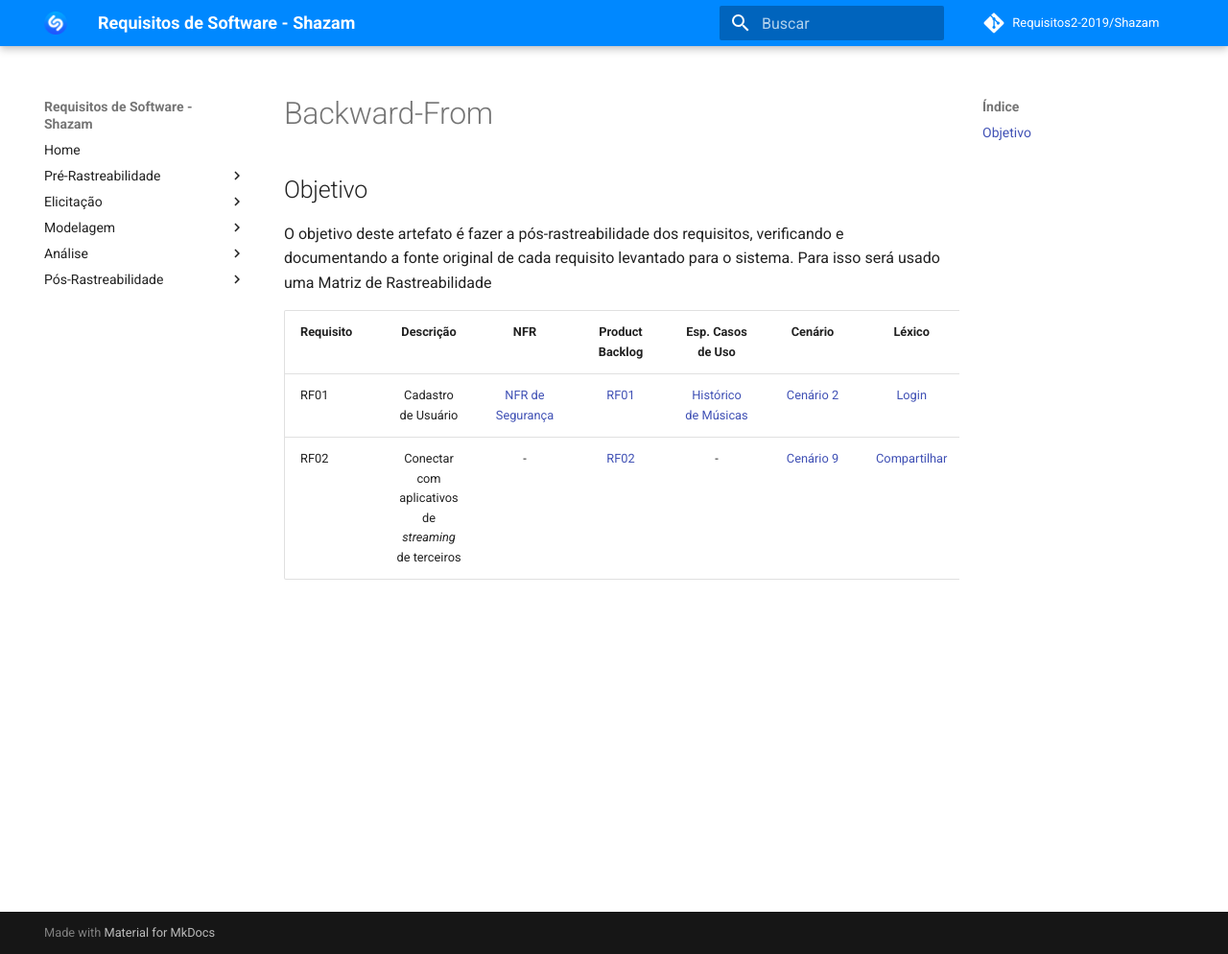
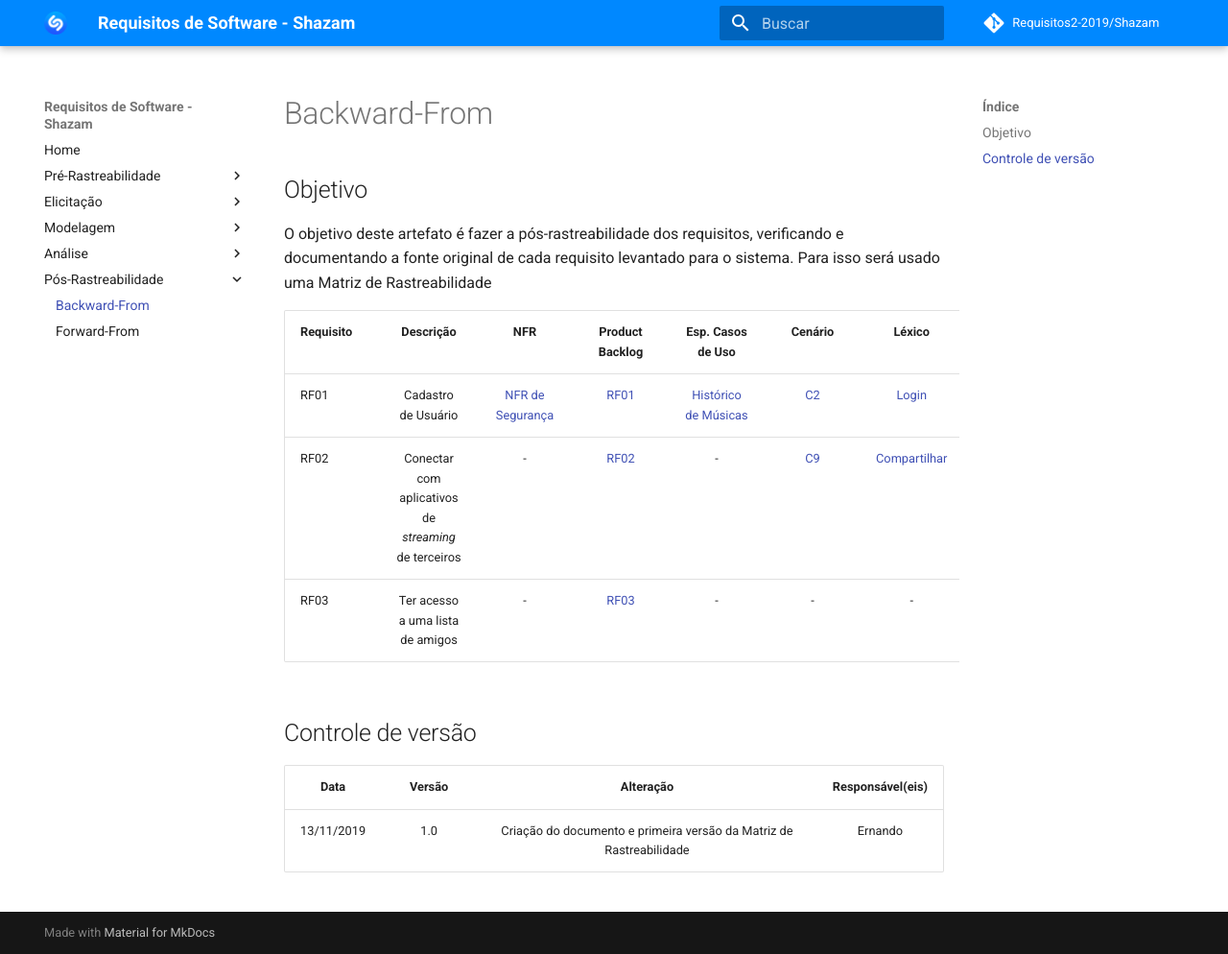
Before and after one commit to Wictorgirardi/2019.2-Shazam, an MkDocs documentation site: the page built from docs/pos-rastreabilidade/backwardFrom.md, in a window 1280 px wide and 994 px high. Shown: the whole window at 96% size. Built offline with MkDocs 1.6.1 and Material for MkDocs 9.7.7, drawn with Linux system fonts in a browser that asks for light colours; comment, search, counter and statistics services are not loaded.

```diff
--- a/docs/pos-rastreabilidade/backwardFrom.md
+++ b/docs/pos-rastreabilidade/backwardFrom.md
@@ -6,5 +6,12 @@
 
 | Requisito | Descrição | NFR |Product Backlog | Esp. Casos de Uso | Cenário | Léxico | MoSCoW | First Things First | Instrospecção | Análise de Protocolo/Observação | Questionário | Rich Picture | Brainstorming |
 | :-------- | :-------: | :-: | :-------------: | :---------------: | :-----: | :----: | :----: | :----------------: | :-----------: | :---------------------: | :----------: | :----------: | :-----------: |
-| RF01 | Cadastro de Usuário |  [NFR de Segurança](../modelagem/NFR#NFR-de-Segurança) | [RF01](../modelagem/backlog#Product-Backlog) | [Histórico de Músicas](../modelagem/especificacao_dcu#Histórico-de-músicas) | [Cenário 2](../modelagem/cenarios#Cenário-2) | [Login](../modelagem/lexicos) | [RF01](../modelagem/backlog) | - | - | - | - | - | - |
-| RF02 | Conectar com aplicativos de _streaming_ de terceiros | - | [RF02](../modelagem/backlog#Product-Backlog) | - | [Cenário 9](../modelagem/cenarios#Cenário-9) | [Compartilhar](../modelagem/lexicos) | [RF02](../modelagem/backlog) | [Compartilhamento de músicas](../priorizacao/firstThingFirst) | [US05](../elicitacao/introspeccao) |  [RF04 Observação](../elicitacao/observacao#Requisitos-Funcionais) | - | [Rich Pictures](../pre-rastreabilidade/rich-pictures/index) | [RF12](../elicitacao/brainstorming#Requisitos-Funcionais) |
+| RF01 | Cadastro de Usuário |  [NFR de Segurança](../modelagem/NFR#NFR-de-Segurança) | [RF01](../modelagem/backlog#Product-Backlog) | [Histórico de Músicas](../modelagem/especificacao_dcu#Histórico-de-músicas) | [C2](../modelagem/cenarios#C2) | [Login](../modelagem/lexicos) | [RF01](../modelagem/backlog) | - | - | - | - | - | - |
+| RF02 | Conectar com aplicativos de _streaming_ de terceiros | - | [RF02](../modelagem/backlog#Product-Backlog) | - | [C9](../modelagem/cenarios#C9) | [Compartilhar](../modelagem/lexicos) | [RF02](../modelagem/backlog) | [Compartilhamento de músicas](../priorizacao/firstThingFirst) | [US05](../elicitacao/introspeccao) |  [RF04 Observação](../elicitacao/observacao#Requisitos-Funcionais) | - | [Rich Pictures](../pre-rastreabilidade/rich-pictures/index) | [RF12](../elicitacao/brainstorming#Requisitos-Funcionais) |
+| RF03 | Ter acesso a uma lista de amigos | - | [RF03](../modelagem/backlog#Product-Backlog) | - | - | - | [RF03](../modelagem/backlog) | [Compartilhamento de músicas](../priorizacao/firstThingFirst) | [US05](../elicitacao/introspeccao) |  [RF04 Observação](../elicitacao/observacao#Requisitos-Funcionais) | - | [Rich Pictures](../pre-rastreabilidade/rich-pictures/index) | [RF12](../elicitacao/brainstorming#Requisitos-Funcionais) |
+
+## Controle de versão
+
+|Data|Versão|Alteração|Responsável(eis)|
+|:--:|:----:|:-------:|:---:|
+| 13/11/2019 | 1.0 | Criação do documento e primeira versão da Matriz de Rastreabilidade | Ernando |
--- a/mkdocs.yml
+++ b/mkdocs.yml
@@ -35,8 +35,8 @@
     - Validação: 'analise/email_suporte.md'
     - Backlog: 'analise/backlog.md'
   - Pós-Rastreabilidade:
-    - Backward-From:'pos-rastreabilidade/backwardFrom.md'
-    - Forward-From:'pos-rastreabilidade/forwardFrom.md'
+    - Backward-From: 'pos-rastreabilidade/backwardFrom.md'
+    - Forward-From: 'pos-rastreabilidade/forwardFrom.md'
 
 theme:
   name: 'material'
```
